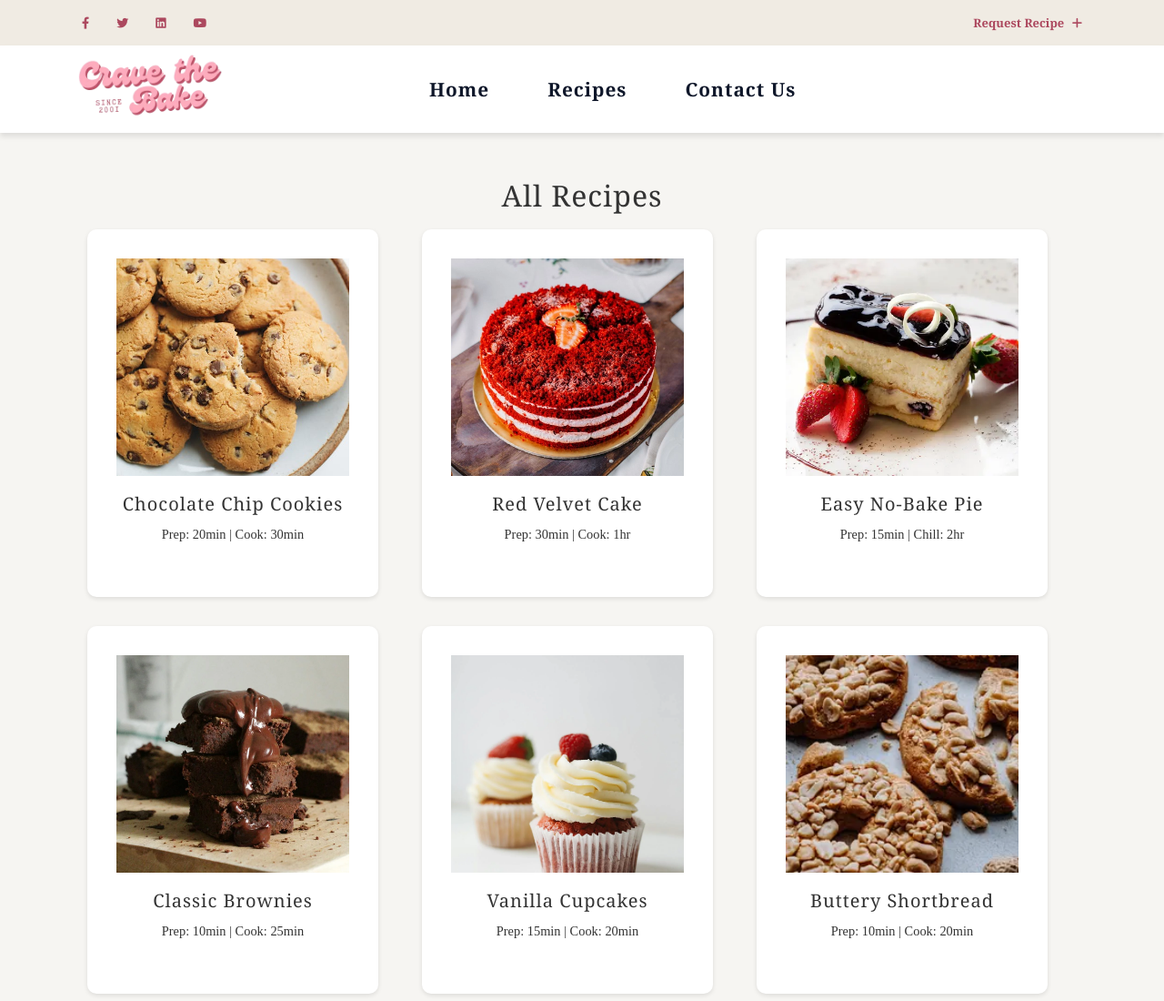
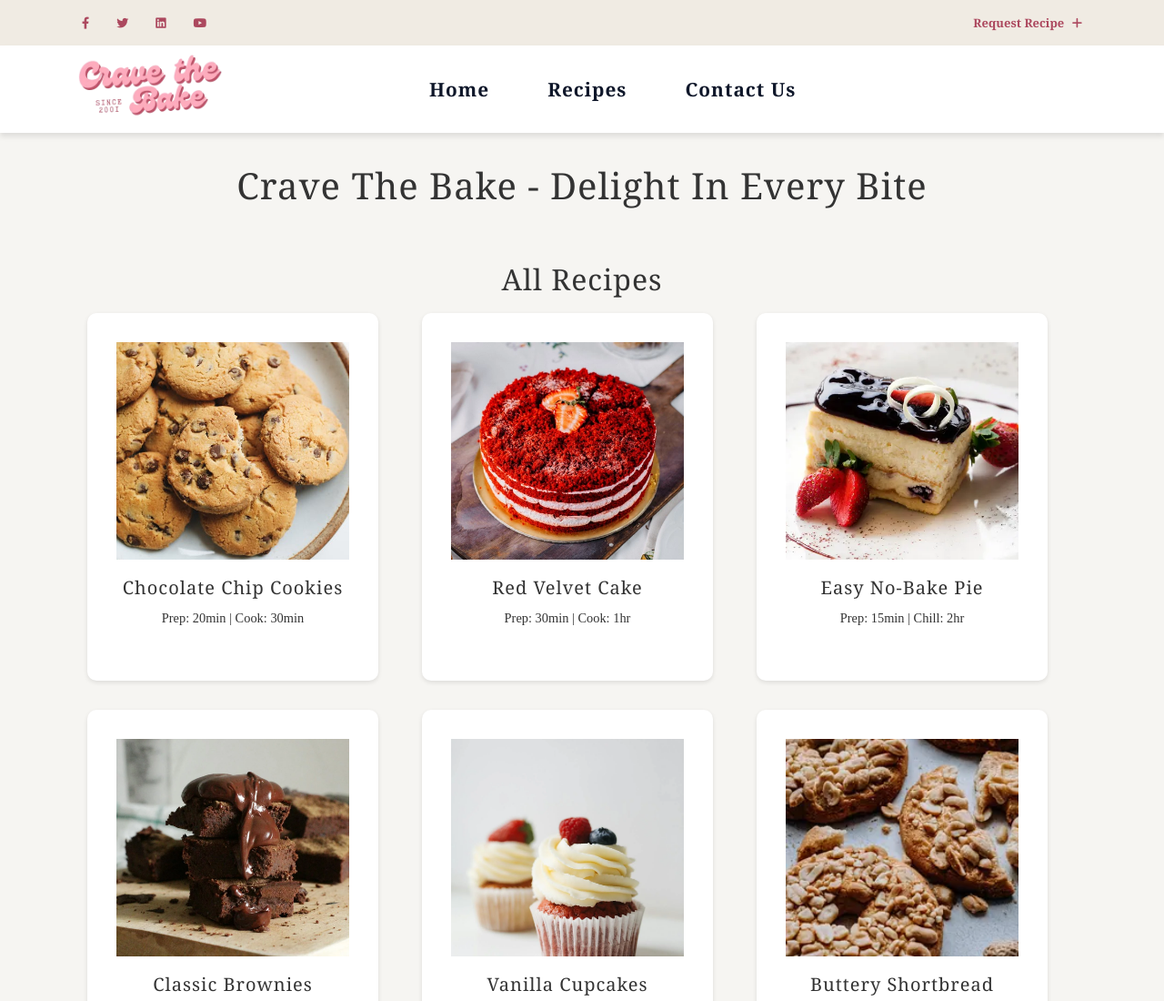
Before and after one commit to maab-osman/Baking-Blog-Website, a plain HTML site: page recipes.html in a window 1280 px wide. Shown: the top 1100 px of the page at 91% size. Drawn offline with Linux system fonts and the light colour scheme; a web font is replaced by a local one.

Commit message:
Update recipes.html

```diff
--- a/recipes.html
+++ b/recipes.html
@@ -45,6 +45,10 @@
       </div>
     </nav>
     <!-- end of nav -->
+
+    <!-- Main Title -->
+    <h1>Crave the Bake - Delight in Every Bite</h1>
+
     <main class="page">
       <section class="recipes-container">
         <h2 id="all-recipes-heading">All Recipes</h2>
```
